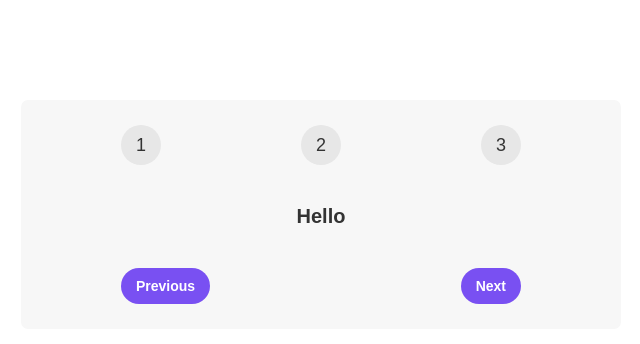
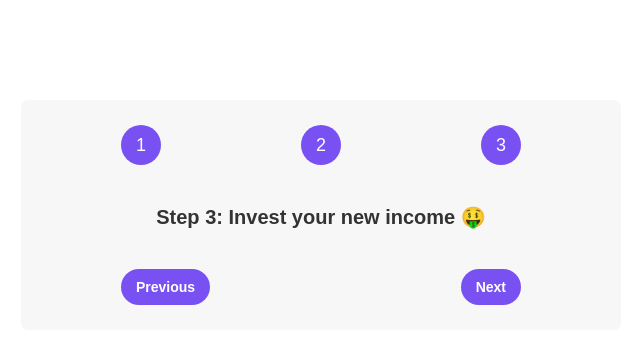
Before and after one commit to soeweiyan-phyo/04-steps, a React (Create React App) app: page / in a window 1280 px wide. Shown: the top 344 px of the page, without its empty margins (319-959 px from the left). Built offline with nearby package versions, Linux system fonts and the light colour scheme.

Commit message:
Handle on clicks for buttons

```diff
--- a/src/App.js
+++ b/src/App.js
@@ -1,19 +1,43 @@
+const messages = [
+  "Learn React ⚛️",
+  "Apply for jobs 💼",
+  "Invest your new income 🤑",
+];
+
 function App() {
+  const step = 3;
+
+  function handlePrevious() {
+    alert("Previous");
+  }
+
+  function handleNext() {
+    alert("Next");
+  }
+
   return (
     <div className="steps">
       <div className="numbers">
-        <div>1</div>
-        <div>2</div>
-        <div>3</div>
+        <div className={`${step >= 1 ? "active" : ""}`}>1</div>
+        <div className={`${step >= 2 ? "active" : ""}`}>2</div>
+        <div className={`${step >= 3 ? "active" : ""}`}>3</div>
       </div>
 
-      <p className="message">Hello</p>
+      <p className="message">
+        Step {step}: {messages[step - 1]}
+      </p>
 
       <div className="buttons">
-        <button style={{ backgroundColor: "#7950f2", color: "#fff" }}>
+        <button
+          style={{ backgroundColor: "#7950f2", color: "#fff" }}
+          onClick={handlePrevious}
+        >
           Previous
         </button>
-        <button style={{ backgroundColor: "#7950f2", color: "#fff" }}>
+        <button
+          style={{ backgroundColor: "#7950f2", color: "#fff" }}
+          onClick={handleNext}
+        >
           Next
         </button>
       </div>
```
Also changed, not shown: src/index.css (+0 -8 lines).
